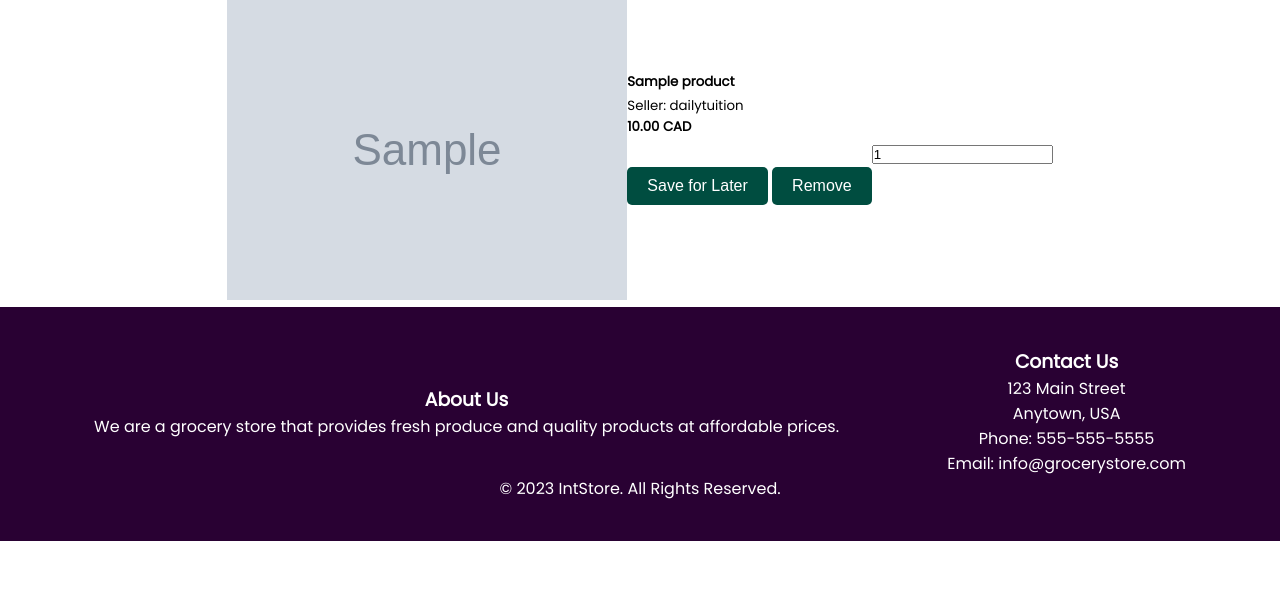
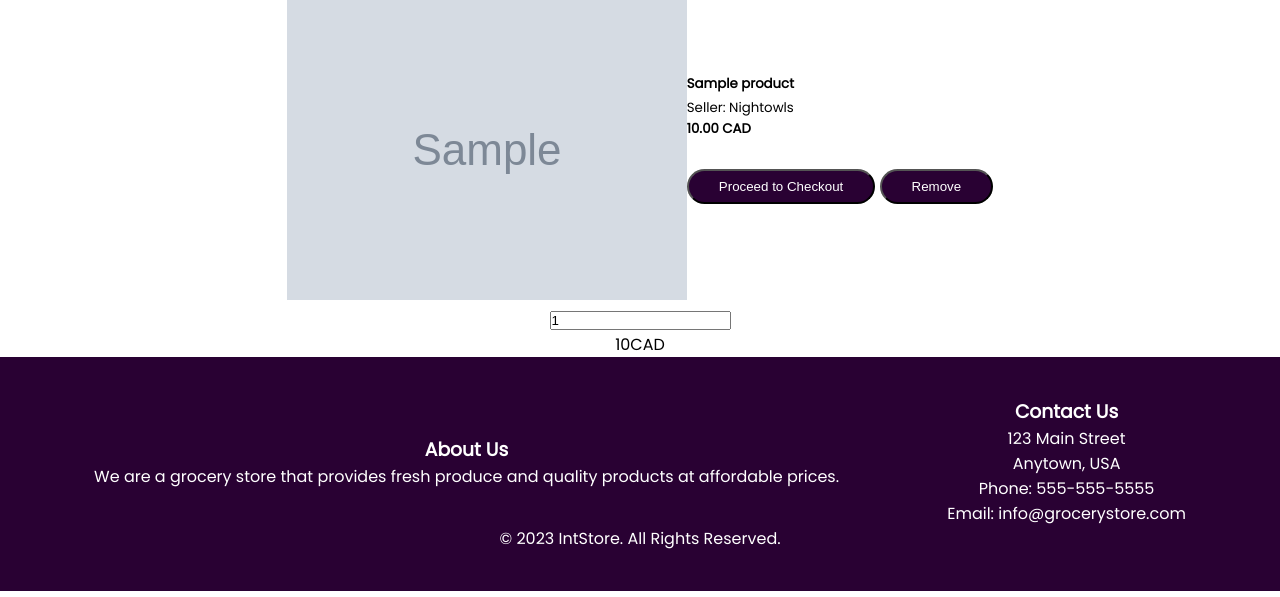
Before and after one commit to AfkRohan/PHP-Project, a PHP site: page /cart.php?product_id=1 in a window 1280 px wide. Shown: the part 78-675 px from the top of the page. Run offline with PHP 8.4, Linux system fonts and the light colour scheme; tables that the repository leaves empty hold one stand-in row (values such as "Sample post"); grey boxes marked "Sample" are stand-in pictures; a stand-in replaces the project's code that opens the database connection.

Commit message:
Cart Working with sessions

```diff
--- a/PHP/component.php
+++ b/PHP/component.php
@@ -38,7 +38,7 @@ function cartElement($product_name, $product_price, $product_image, $id)
 
     $element = "
 
-    <form action=\"cart.php\" method=\"get\" class=\"cart-items\">
+    <div class=\"cart-items\">
                     <div class=\"border rounded\">
                         <div class=\"row bg-white\">
                             <div class=\"col-md-3 pl-0\">
@@ -46,22 +46,14 @@ function cartElement($product_name, $product_price, $product_image, $id)
                             </div>
                             <div class=\"col-md-6\">
                                 <h5 class=\"pt-2\">$product_name</h5>
-                                <small class=\"text-secondary\">Seller: dailytuition</small>
+                                <small class=\"text-secondary\">Seller: Nightowls</small>
                                 <h5 class=\"pt-2\">$product_price CAD</h5>
-                                <button type=\"submit\" class=\"btn btn-warning\">Save for Later</button>
-                                <button type=\"submit\" class=\"btn btn-danger mx-2\" name=\"remove\">Remove</button>
-                            </div>
-
-                            <div class=\"col-md-3 py-5\">
-                                <div>
-                                    <input type=\"number\" id='quantity' value=\"1\" class=\"form-control w-25 d-inline\">
-                                </div>
+                                <button onclick='checkout()' class=\"btn btn-warning\">Proceed to Checkout</button>
+                                <button onclick='reset()' class=\"btn btn-danger mx-2\" name=\"remove\">Remove</button>
                             </div>
                         </div>
-                        <div id='total'>
-                        </div>
                     </div>
-                </form>
+                </div>
     ";
     echo  $element;
 }
--- a/cart.php
+++ b/cart.php
@@ -3,8 +3,8 @@
 // redirectIfNotLoggedIn();
 require_once("db/db_conn.php");
 require_once("PHP/component.php");
-    if($_SERVER['REQUEST_METHOD']=='GET'){
-    $id=$_GET["product_id"];
+if ($_SERVER['REQUEST_METHOD'] == 'GET') {
+  $id = $_GET["product_id"];
 }
 $stmt = $pdo->prepare("SELECT * FROM products WHERE ProductID=:id");
 $stmt->execute(['id' => $id]);
@@ -41,11 +41,48 @@
         <div class="container">
             <div class="row text-center py-5">
                 <?php
-                    cartElement($row['Pname'], $row['Price'],"Images/".$row['ProductImageUrl'], $row['ProductID']);
+                cartElement($row['Pname'], $row['Price'], "Images/" . $row['ProductImageUrl'], $row['ProductID']);
                 ?>
             </div>
+            <div class="row text-center py-5">
+                       <div>
+                          <input type="number" id='quantity' value="1"   class="form-control w-25 d-inline">
                        </div>
+            </div>
+            <div class="row text-center py-5">
+                       <div>
+                          <p id='total'>  </p>
+                       </div>
+            </div>
+        </div>
+        <script>
+          <?php
+          $flag = 1;
+          ?>
+          let  qty = parseInt(document.getElementById('quantity').value);
+          function checkout(){
+            let total  = document.getElementById('total').textContent;
+            total.replace('CAD','');
+            total = parseInt(total);
 
+            let addedProduct = {
+              pid : <?php echo $row['ProductID'] ?>,
+              quantity : qty,
+              total : total,
+              price : <?php echo $row['Price'] ?>
+            }
+            sessionStorage.setItem('cart', addedProduct);
+            console.log(JSON.stringify(addedProduct));
+            window.location.href='\checkout.php';
+          }
+          function calculateTotal(){
+            let  qty = parseInt(document.getElementById('quantity').value);
+            let total = qty*<?php echo $row['Price']; ?>;
+            document.getElementById('total').textContent = total+"CAD";
+          }
+          document.addEventListener("DOMContentLoaded", calculateTotal);
+          document.getElementById('quantity').addEventListener('change',calculateTotal);
+        </script>
 
         <footer class="footer">
           <div class="container">
```
Also changed, not shown: checkout.php (+13 -3 lines). Lines whose indentation alone changed are shown as unchanged.
